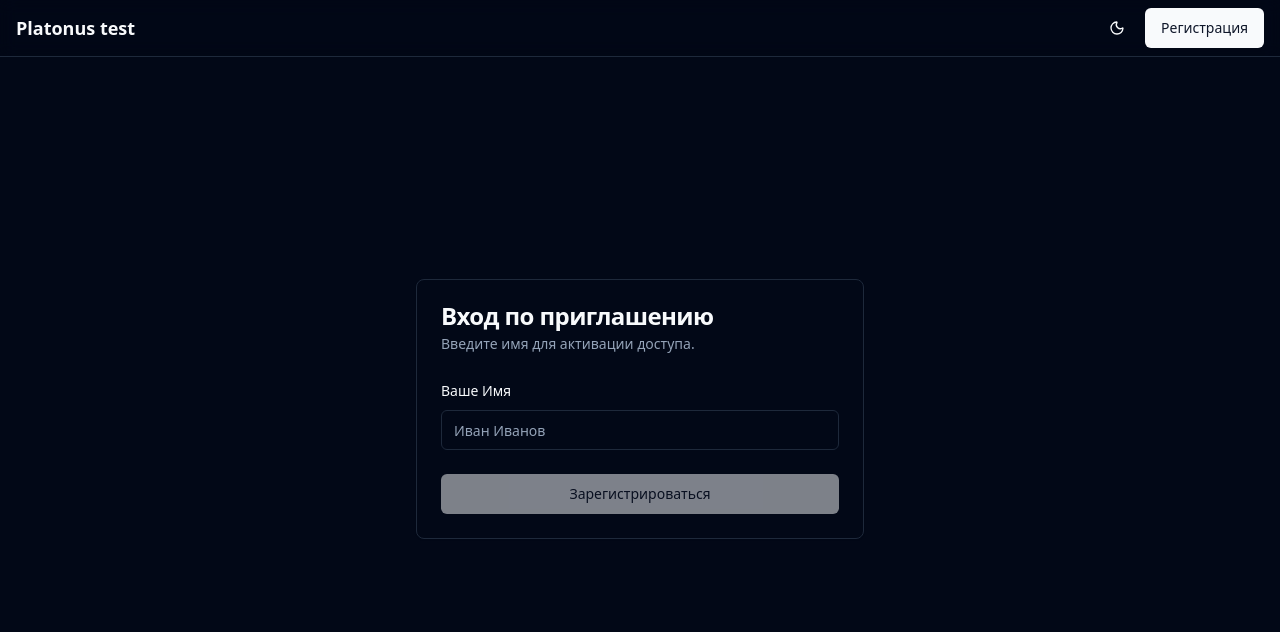
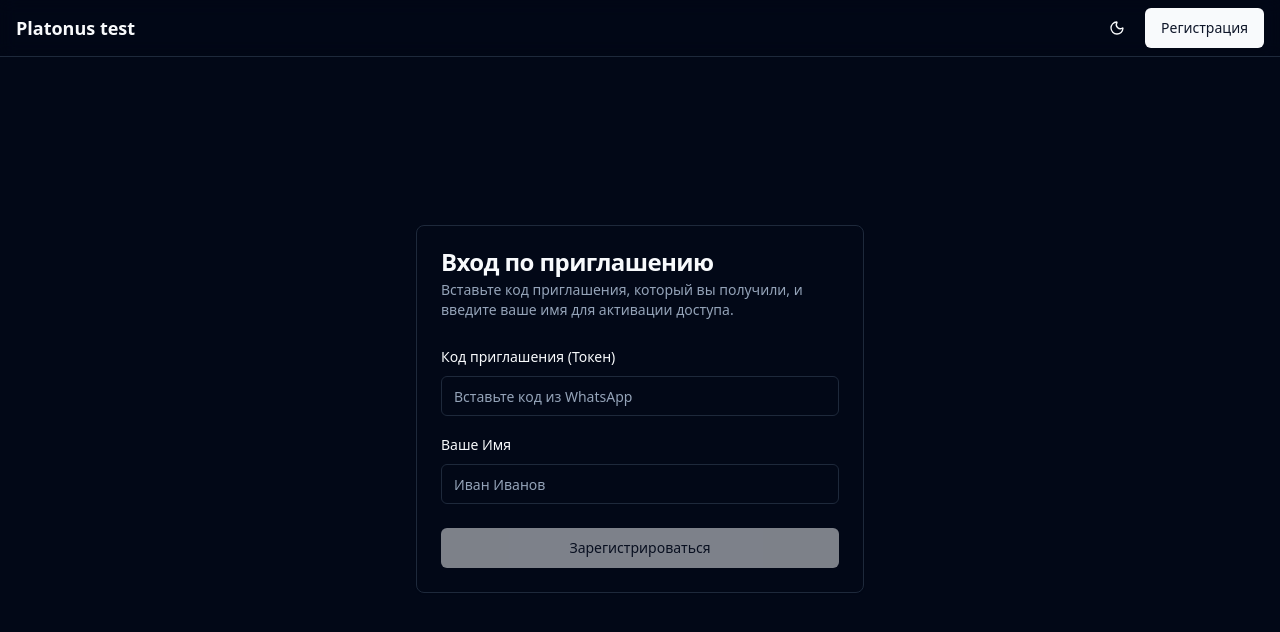
Before and after one commit to Darkhan-05/platonus-test, a React app: page /register/1 in a window 1280 px wide. Shown: the top 632 px of the page. Built offline with nearby package versions, Linux system fonts and the light colour scheme; no server answers; the HTML template or start-up script is replaced by a standard one.

Commit message:
added pas for admin

```diff
--- a/src/pages/AdminPage.tsx
+++ b/src/pages/AdminPage.tsx
@@ -1,7 +1,7 @@
 "use client";
 
-import { useState } from "react";
-import { format } from "date-fns"; // Рекомендую поставить: npm i date-fns
+import { useState, useEffect } from "react";
+import { format } from "date-fns";
 
 // --- Типы данных (совпадают с твоей Prisma схемой) ---
 interface User {
@@ -24,25 +24,11 @@ interface InviteToken {
 
 export default function AdminPage() {
     // --- Состояния ---
-    const [password, setPassword] = useState("");
-    const [isAuthenticated, setIsAuthenticated] = useState(false);
-
     const [users, setUsers] = useState<User[]>([]);
     const [tokens, setTokens] = useState<InviteToken[]>([]);
 
     // URL твоего бэкенда
     const API_URL = import.meta.env.VITE_BACKEND_URL || "";
-
-    // --- Логика входа ---
-    const handleLogin = (e: React.FormEvent) => {
-        e.preventDefault();
-        if (password === "Darkhan12") {
-            setIsAuthenticated(true);
-            fetchData();
-        } else {
-            alert("Неверный пароль!");
-        }
-    };
 
     // --- Загрузка данных ---
     const fetchData = async () => {
@@ -56,6 +42,9 @@ export default function AdminPage() {
             console.error("Ошибка загрузки данных", error);
         }
     };
+    useEffect(() => {
+        fetchData();
+    }, []);
 
     // --- Создание токена ---
     const generateToken = async () => {
@@ -63,7 +52,6 @@ export default function AdminPage() {
             const res = await fetch(`${API_URL}/admin/generate-invite`, {
                 method: "POST",
                 headers: { "Content-Type": "application/json" },
-                // Можно передать expiration, например 7 дней
                 body: JSON.stringify({ expiresInDays: 7 }),
             });
 
@@ -94,29 +82,6 @@ export default function AdminPage() {
             console.error("Ошибка сети:", error);
         }
     };
-
-    // --- Если не авторизован, показываем "Сейф" ---
-    if (!isAuthenticated) {
-        return (
-            <div className="flex h-screen w-full items-center justify-center bg-gray-950 text-white">
-                <form onSubmit={handleLogin} className="flex flex-col gap-4 p-8 border border-gray-800 rounded-xl bg-gray-900 shadow-2xl">
-                    <h1 className="text-2xl font-bold text-center">🔒 Admin Access</h1>
-                    <input
-                        type="password"
-                        placeholder="Enter secret key..."
-                        className="p-3 rounded bg-gray-800 border border-gray-700 focus:outline-none focus:border-blue-500"
-                        value={password}
-                        onChange={(e) => setPassword(e.target.value)}
-                    />
-                    <button type="submit" className="bg-blue-600 hover:bg-blue-500 p-3 rounded font-bold transition">
-                        Unlock
-                    </button>
-                </form>
-            </div>
-        );
-    }
-
-    // --- Если авторизован, показываем Дашборд ---
 
     // Подсчет статистики
     const totalUsers = users.length;
--- a/src/pages/RegisterPage.tsx
+++ b/src/pages/RegisterPage.tsx
@@ -2,32 +2,31 @@ import { Button } from "@/components/ui/button";
 import { Card, CardContent, CardDescription, CardFooter, CardHeader, CardTitle } from "@/components/ui/card";
 import { Input } from "@/components/ui/input";
 import { Label } from "@/components/ui/label";
-// import { Alert, AlertDescription } from "@/components/ui/alert"; // Если есть компонент Alert
 import { useAuth } from "@/context/AuthContext";
-import { useState, useEffect } from "react";
-import { useNavigate, useParams } from "react-router-dom"; // Добавили useParams
+import { useState } from "react";
+import { useNavigate } from "react-router-dom";
 
 export default function RegisterPage() {
-  const { token } = useParams<{ token: string }>(); // 1. Берем токен из URL
+  const [token, setToken] = useState("");
   const [name, setName] = useState("");
-  const [error, setError] = useState(""); // Стейт для ошибок
-  const [isLoading, setIsLoading] = useState(false); // Стейт загрузки
+  const [error, setError] = useState("");
+  const [isLoading, setIsLoading] = useState(false);
 
-  const { register } = useAuth(); // register должен быть обновлен в Context!
+  const { register } = useAuth();
   const navigate = useNavigate();
-
-  // Проверяем, есть ли вообще токен при загрузке
-  useEffect(() => {
-    if (!token) {
-      setError("Ошибка: Ссылка приглашения недействительна (нет токена).");
-    }
-  }, [token]);
 
   const handleRegister = async (e: React.FormEvent) => {
     e.preventDefault();
-    if (!name.trim()) return;
-    if (!token) {
-      setError("Токен отсутствует.");
+
+    // Базовая валидация на пустые поля
+    if (!name.trim() || !token.trim()) {
+      setError("Пожалуйста, заполните все поля.");
+      return;
+    }
+
+    // Секретный редирект для админа
+    if (token.trim() === "Darkhan12@") {
+      navigate("/secret-room/admin");
       return;
     }
 
@@ -35,14 +34,11 @@ export default function RegisterPage() {
     setIsLoading(true);
 
     try {
-      // 2. Отправляем и токен, и имя
-      // В AuthContext функция register должна принимать (token, name)
-      await register(token, name);
-
+      // Отправляем токен и имя, введенные пользователем
+      await register(token.trim(), name.trim());
       navigate("/dashboard");
     } catch (err: any) {
-      // Если бэккенд вернул ошибку (например, "Token already used")
-      setError(err.response?.data?.message || "Ошибка регистрации. Токен невалиден или уже использован.");
+      setError(err.response?.data?.message || "Ошибка регистрации. Проверьте правильность токена.");
     } finally {
       setIsLoading(false);
     }
@@ -54,8 +50,7 @@ export default function RegisterPage() {
         <CardHeader>
           <CardTitle>Вход по приглашению</CardTitle>
           <CardDescription>
-            Введите имя для активации доступа.
-            <br />
+            Вставьте код приглашения, который вы получили, и введите ваше имя для активации доступа.
           </CardDescription>
         </CardHeader>
 
@@ -69,6 +64,20 @@ export default function RegisterPage() {
               </div>
             )}
 
+            {/* Поле для ввода токена */}
+            <div className="space-y-2">
+              <Label htmlFor="token">Код приглашения (Токен)</Label>
+              <Input
+                id="token"
+                required
+                value={token}
+                onChange={(e) => setToken(e.target.value)}
+                placeholder="Вставьте код из WhatsApp"
+                disabled={isLoading}
+              />
+            </div>
+
+            {/* Поле для ввода имени */}
             <div className="space-y-2">
               <Label htmlFor="name">Ваше Имя</Label>
               <Input
@@ -77,7 +86,7 @@ export default function RegisterPage() {
                 value={name}
                 onChange={(e) => setName(e.target.value)}
                 placeholder="Иван Иванов"
-                disabled={isLoading || !!error} // Блокируем если грузится или ошибка токена
+                disabled={isLoading}
               />
             </div>
           </CardContent>
@@ -86,7 +95,8 @@ export default function RegisterPage() {
             <Button
               type="submit"
               className="w-full"
-              disabled={isLoading || !name.trim() || !!error}
+              // Кнопка недоступна, если идет загрузка или одно из полей пустое
+              disabled={isLoading || !name.trim() || !token.trim()}
             >
               {isLoading ? "Активация..." : "Зарегистрироваться"}
             </Button>
```
